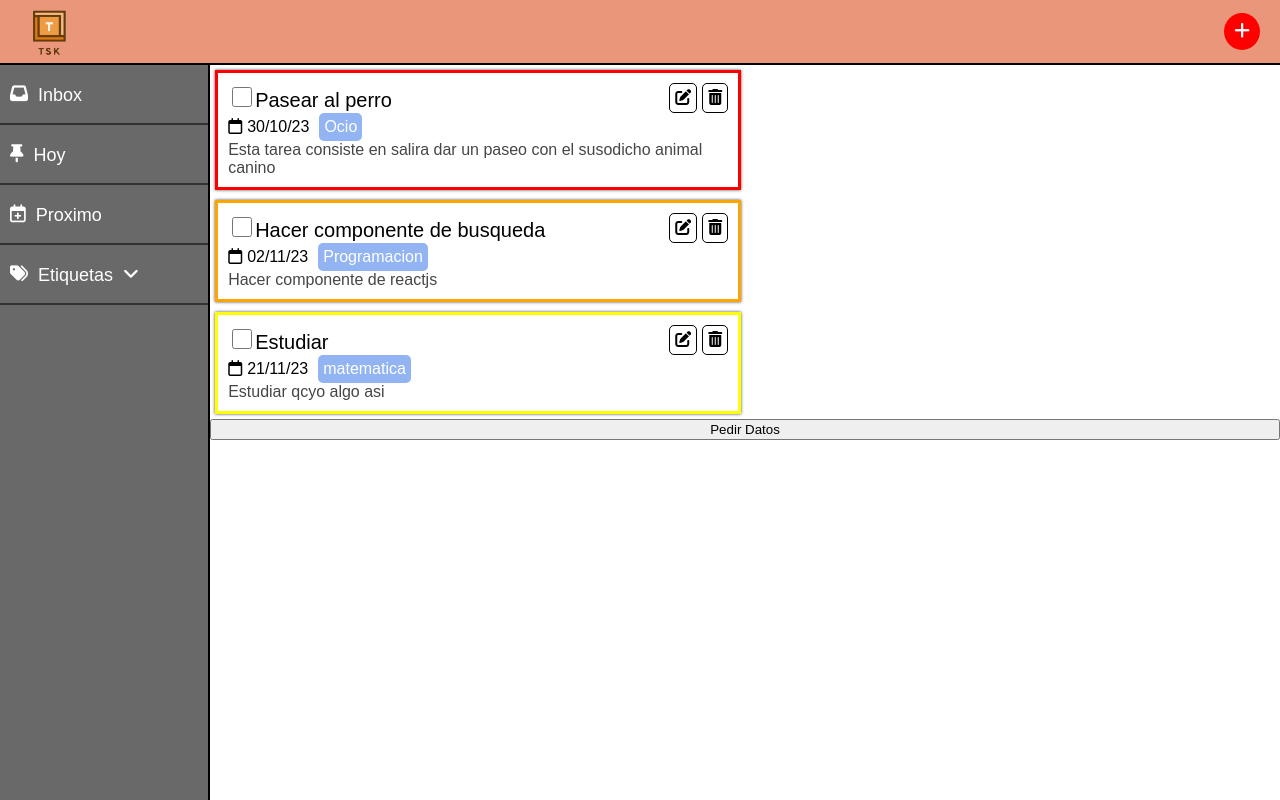
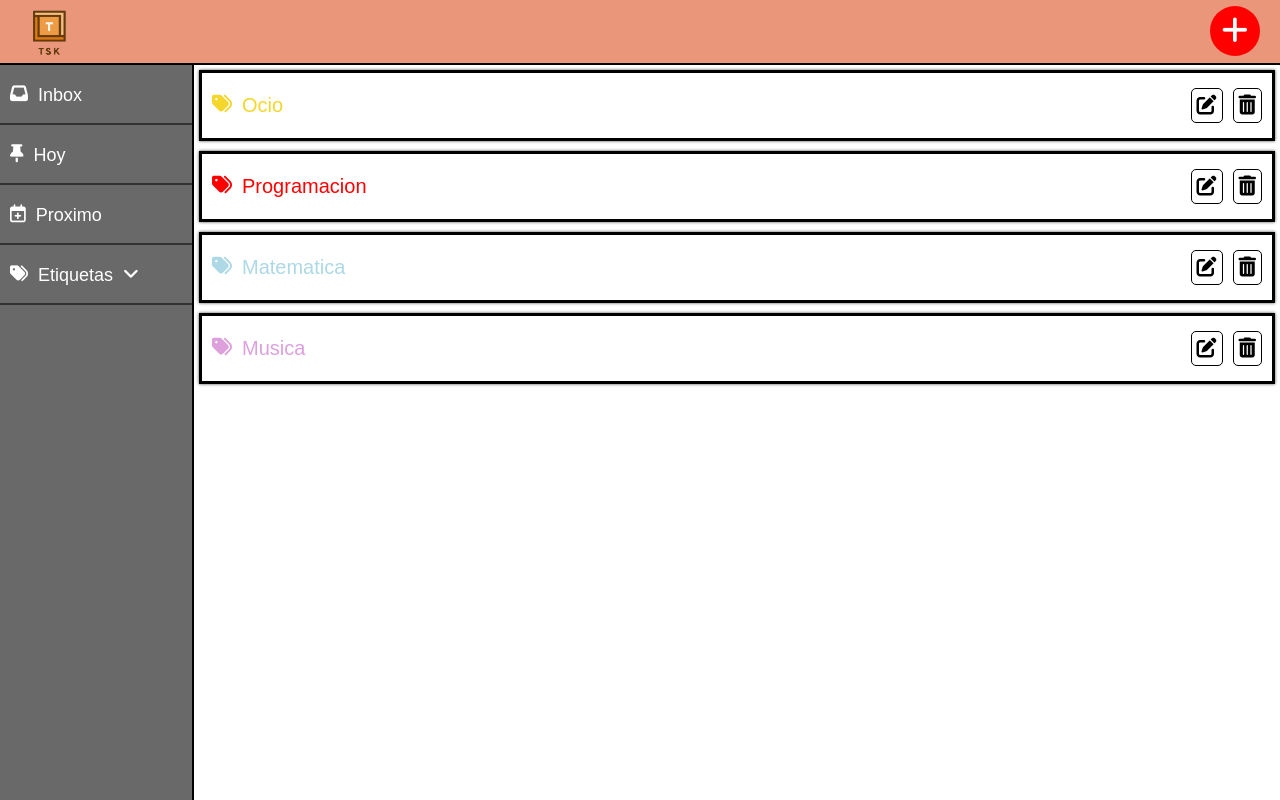
Before and after one commit to Markucho18/GDTMS__FrontEnd, a React (Create React App) app in the folder gdtms_frontend/: page / in a window 1280 px wide. Built offline with nearby package versions, Linux system fonts and the light colour scheme.

Commit message:
MostrarEtiquetas/ModalTarea y componente GestionarEtiquetas
Resulta que podia prescindir completamente del contexto y usar useState, asi que eso fue lo que hice y me funciono. Tambien cree y le puse estilos al componente Gestionar etiquetas.

```diff
--- a/gdtms_frontend/src/App.js
+++ b/gdtms_frontend/src/App.js
@@ -1,17 +1,21 @@
 import { Contexto } from "./Contexto";
-import { useContext } from "react";
+import { useContext, useState, useEffect } from "react";
 import { Header } from "./componentes/Header";
 import { Sidebar } from "./componentes/Sidebar";
 import { Main } from "./componentes/Main";
 import { ModalTarea } from "./componentes/ModalTarea";
 
 function App() {
-  const { mostrarModal } = useContext(Contexto);
+  const [modalAbierto, setModalAbierto] = useState(false);
+  const handleModalTarea = () => modalAbierto === false ? setModalAbierto(true) : setModalAbierto(false)
+  useEffect(() => {
+    console.log(modalAbierto);
+  }, [modalAbierto]);
+
   return (
     <div className="App col">
-      {mostrarModal === true ? <ModalTarea /> : null}
-      <Header />
-      {/* <Formulario form="register"/> */}
+      {modalAbierto === true ? (<ModalTarea cerrarModalTarea={handleModalTarea} />) : null}
+      <Header abrirModalTarea={handleModalTarea} />
       <div className="sidebarMain row">
         <Sidebar />
         <Main />
--- a/gdtms_frontend/src/Contexto.js
+++ b/gdtms_frontend/src/Contexto.js
@@ -5,8 +5,7 @@ import { createContext } from "react";
 export const Contexto = createContext();
 
 export function ContextoProvider({ children }) {
-  let mostrarModal = false;
-  const toggleMostrarModal = () => (mostrarModal = !mostrarModal);
+
   let crearEtiquetas = false;
   const toggleCrearEtiquetas = () => {
     crearEtiquetas = !crearEtiquetas;
@@ -14,7 +13,7 @@ export function ContextoProvider({ children }) {
   };
   return (
     <Contexto.Provider
-      value={{ crearEtiquetas, toggleCrearEtiquetas, mostrarModal , toggleMostrarModal }}
+      value={{ crearEtiquetas, toggleCrearEtiquetas}}
     >
       {children}
     </Contexto.Provider>
--- /dev/null
+++ b/gdtms_frontend/src/componentes/GestionarEt.js
@@ -0,0 +1,26 @@
+import { etiquetas } from "../datosSimulados/etiquetas";
+
+export function GestionarEt(props) {
+  return (
+    <div className="contenedorGestionarEtiquetas col">
+      {etiquetas.map((etiqueta, i) => (
+        <div className="contenedorEtiqueta row" key={i}>
+            <div className="datosEtiqueta row">
+                <i className={"fa-solid fa-tags " + etiqueta.color}></i>
+                <span className={"nombreEtiqueta " + etiqueta.color}>
+                {etiqueta.nombre}
+                </span>
+            </div>
+          <div className="acciones row">
+            <span className="accion">
+              <i className="fa-solid fa-pen-to-square"></i>
+            </span>
+            <span className="accion">
+              <i className="fa-solid fa-trash-can"></i>
+            </span>
+          </div>
+        </div>
+      ))}
+    </div>
+  );
+}
--- a/gdtms_frontend/src/componentes/Header.js
+++ b/gdtms_frontend/src/componentes/Header.js
@@ -2,12 +2,13 @@ import { Contexto } from '../Contexto'
 import { useContext } from 'react'
 import tskLogo from '../assets/TskLogo.png'
 
-export function Header(props){
-    const {toggleMostrarModal} = useContext(Contexto)
+export function Header({abrirModalTarea}){
+    /* const {toggleMostrarModal} = useContext(Contexto) */
+
     return (
         <div className="contenedorHeader row">
             <img src={tskLogo} alt="logo"/>
-            <span className="btnCrearTarea"><i className="fa-solid fa-plus" onClick={()=> toggleMostrarModal()}></i> </span>
+            <span className="btnCrearTarea" onClick={abrirModalTarea}><i className="fa-solid fa-plus"></i> </span>
         </div>
     )
 }
--- a/gdtms_frontend/src/componentes/ListaEtiquetas.js
+++ b/gdtms_frontend/src/componentes/ListaEtiquetas.js
@@ -11,6 +11,7 @@ export function ListaEtiquetas(props) {
           texto={etiqueta.nombre}
         />
       ))}
+      <SidebarSeccion icono="fa-solid fa-gear" texto="Gestionar"/>
     </div>
   );
 }
--- a/gdtms_frontend/src/componentes/Main.js
+++ b/gdtms_frontend/src/componentes/Main.js
@@ -1,14 +1,16 @@
-import {ModalTarea} from './ModalTarea'
-import {Formulario} from './Formulario'
-import { Tarea } from './Tarea'
-import { tareas } from '../datosSimulados/tareas';
+import { ModalTarea } from "./ModalTarea";
+import { Formulario } from "./Formulario";
+import { Tarea } from "./Tarea";
+import { GestionarEt } from "./GestionarEt";
+import { tareas } from "../datosSimulados/tareas";
 
-export function Main(props){
-    return(
-        <div className="contenedorMain col" >
-            <div className="listaTareas col">
+export function Main(props) {
+  return (
+    <div className="contenedorMain col">
+      <GestionarEt />
+      {/* <div className="listaTareas col">
                 <Tarea data={tareas}/>
-            </div>
-        </div>
-    )
+            </div> */}
+    </div>
+  );
 }
--- a/gdtms_frontend/src/componentes/ModalTarea.js
+++ b/gdtms_frontend/src/componentes/ModalTarea.js
@@ -1,6 +1,6 @@
 import { etiquetas } from "../datosSimulados/etiquetas";
 
-export function ModalTarea(props) {
+export function ModalTarea({cerrarModalTarea}) {
   return (
     <div className="fondoModal cen col">
       <div className="contenedorModal cen col">
@@ -10,7 +10,7 @@ export function ModalTarea(props) {
         </label>
         <label className="row">
           Fecha:
-          <input type="date" classNAme="modalFecha" />
+          <input type="date" className="modalFecha" />
         </label>
         <label className="row">
             Prioridad:
@@ -36,7 +36,7 @@ export function ModalTarea(props) {
           Descripcion:{" "}
           <textarea className="modalDesc" maxLength={150}></textarea>
         </label>
-        <span class="btn">Guardar</span>
+        <span className="btn" onClick={cerrarModalTarea}>Guardar</span>
       </div>
     </div>
   );
--- a/gdtms_frontend/src/componentes/Sidebar.js
+++ b/gdtms_frontend/src/componentes/Sidebar.js
@@ -1,17 +1,21 @@
 import { Contexto } from "../Contexto";
-import { useContext } from "react";
+import { useContext, useState, useEffect} from "react";
 import { ListaEtiquetas } from "./ListaEtiquetas";
 import { SidebarSeccion } from "./SidebarSeccion";
 
 export function Sidebar(props) {
-  const { crearEtiquetas } = useContext(Contexto);
+  /* const { crearEtiquetas } = useContext(Contexto); */
+  const [listaAbierta, setListaAbierta] = useState(false)
+  const handleLista = ()=> listaAbierta === false ? setListaAbierta(true) : setListaAbierta(false)
+  useEffect(()=> console.log(listaAbierta), [listaAbierta])
+
   return (
     <div className="contenedorSidebar col">
       <SidebarSeccion icono="fa-solid fa-inbox" texto="Inbox" />
       <SidebarSeccion icono="fa-solid fa-thumbtack" texto="Hoy" />
       <SidebarSeccion icono="fa-regular fa-calendar-plus" texto="Proximo" />
-      <SidebarSeccion icono="fa-solid fa-tags" texto="Etiquetas" />
-      {crearEtiquetas === true ? <ListaEtiquetas /> : null}
+      <SidebarSeccion icono="fa-solid fa-tags" texto="Etiquetas" handleLista={handleLista} />
+      {listaAbierta === true ? <ListaEtiquetas /> : null}
     </div>
   );
 }
--- a/gdtms_frontend/src/componentes/SidebarSeccion.js
+++ b/gdtms_frontend/src/componentes/SidebarSeccion.js
@@ -1,10 +1,11 @@
 import { Contexto } from "../Contexto";
 import { useContext } from "react";
 
-export function SidebarSeccion({ icono, texto }) {
-  const { toggleCrearEtiquetas } = useContext(Contexto);
+export function SidebarSeccion({ icono, texto, handleLista }) {
+/*   const { toggleCrearEtiquetas } = useContext(Contexto); */
+
   return texto === "Etiquetas" ? (
-    <div className="sidebarSeccion row" onClick={() => toggleCrearEtiquetas()}>
+    <div className="sidebarSeccion row" onClick={handleLista}>
       <i className={icono}></i>
       <span>{texto}</span>
       <i className="fa-solid fa-angle-down flechita"></i>
--- a/gdtms_frontend/src/global.css
+++ b/gdtms_frontend/src/global.css
@@ -28,7 +28,7 @@ body{
 }
 
 .amarillo{
-    color: yellow;
+    color: rgb(245, 214, 43);
 }
 
 .purpura{
@@ -46,7 +46,7 @@ body{
     border: 3px solid orange;
 }
 .p3{
-    border: 3px solid yellow;
+    border: 3px solid rgb(245, 214, 43);
 }
 .p4{
     border: 3px solid lightskyblue;
@@ -112,9 +112,9 @@ body{
 .btnCrearTarea{
     cursor: pointer;
     background-color: red;
-    font-size: 18px;
+    font-size: 30px;
     font-weight: bold;
-    padding: 8px 10px;
+    padding: 8px 12px;
     border-radius: 50%;
     transition: transform .3s ease-in-out, background .3s;
 }
@@ -128,7 +128,7 @@ body{
 /* ESTILOS SIDEBAR -----------------------------------------------------------------*/
 .contenedorSidebar{
     background-color: dimgray;
-    flex-grow: 1;
+    min-width: 15%;
     height: 100%;
     border-right: 2px solid black;
 }
@@ -159,7 +159,7 @@ body{
 
 /* ESTILOS MAIN -----------------------------------------------------------------*/
 .contenedorMain{
-    flex-grow: 9;
+    flex-grow: 1;
 }
 
 
@@ -169,7 +169,6 @@ body{
 .contenedorTarea{
     padding: 10px;
     margin: 5px;
-    width: 500px;
     box-shadow: 0px 0px 3px 0px rgba(0, 0, 0, 70%);
 }
 
@@ -195,17 +194,17 @@ body{
     font-size: 20px;
 }
 
-.contenedorTarea .acciones{
-    gap: 5px;
+.acciones{
+    gap: 10px;
 }
 
-.contenedorTarea .accion{
+.accion{
     border-radius: 5px;
     border: 1px solid black;
     padding: 5px;
 }
 
-.contenedorTarea .accion:hover{
+.accion:hover{
     cursor: pointer;
     color: rgb(40, 40, 40);
     background-color: rgb(235, 235, 235);
@@ -269,3 +268,30 @@ body{
 .contenedorForm label, input{
     width: 90%;
 }
+
+/* ESTILOS GESTIONAR ETIQUETAS -----------------------------------------------------------------*/
+
+.contenedorGestionarEtiquetas{
+    width: 100%;
+}
+
+.contenedorEtiqueta{
+    align-items: center;
+    justify-content: space-between;
+    border: 3px solid black;
+    padding: 15px 10px;
+    margin: 5px;
+    box-shadow: 0px 0px 3px 0px rgba(0, 0, 0, 70%);
+}
+
+.datosEtiqueta{
+    gap: 10px;
+}
+
+.datosEtiqueta span, .datosEtiqueta i{
+    font-size: 20px;
+}
+
+.contenedorEtiqueta .accion{
+    font-size: 20px;
+}
```
